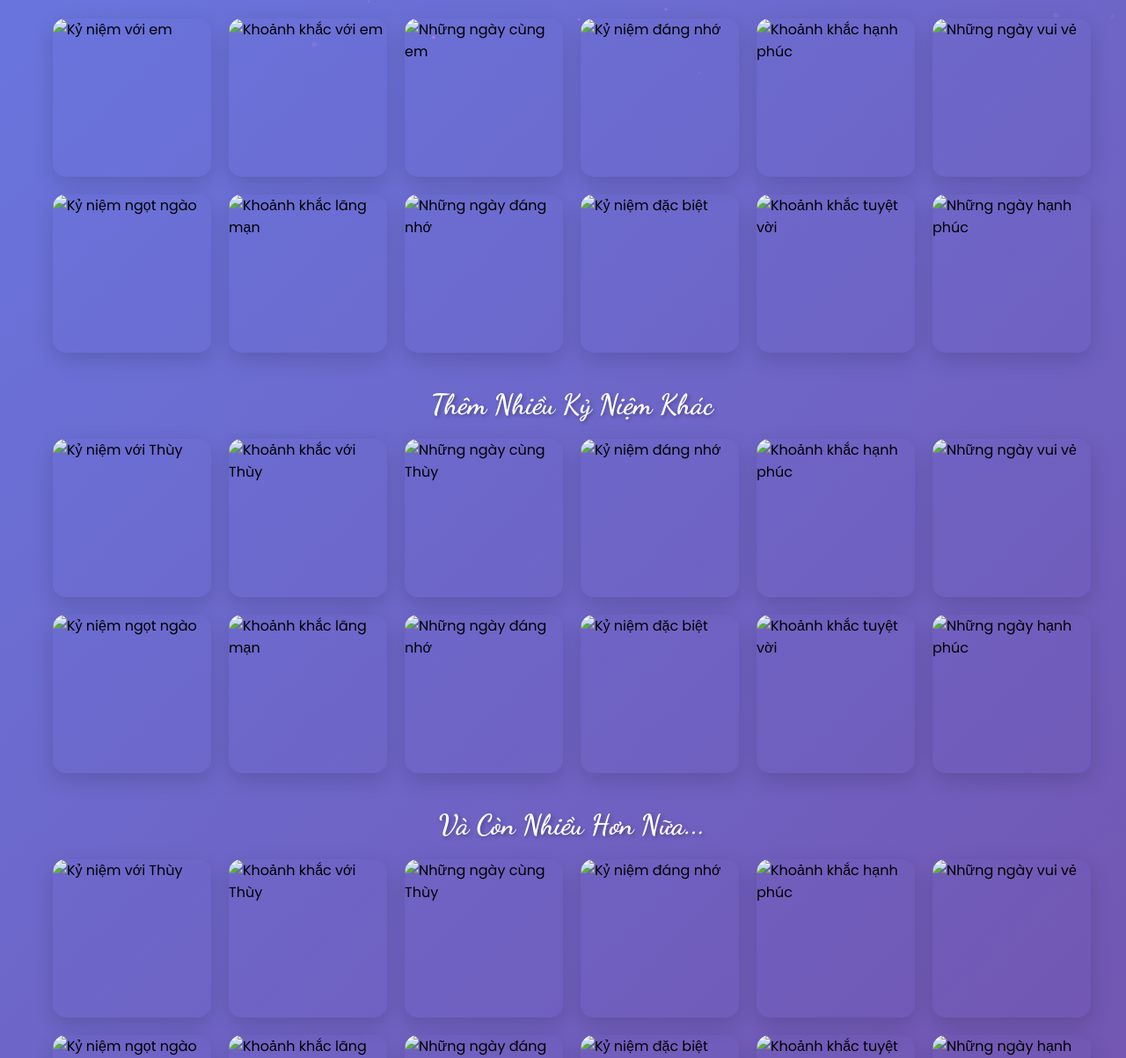
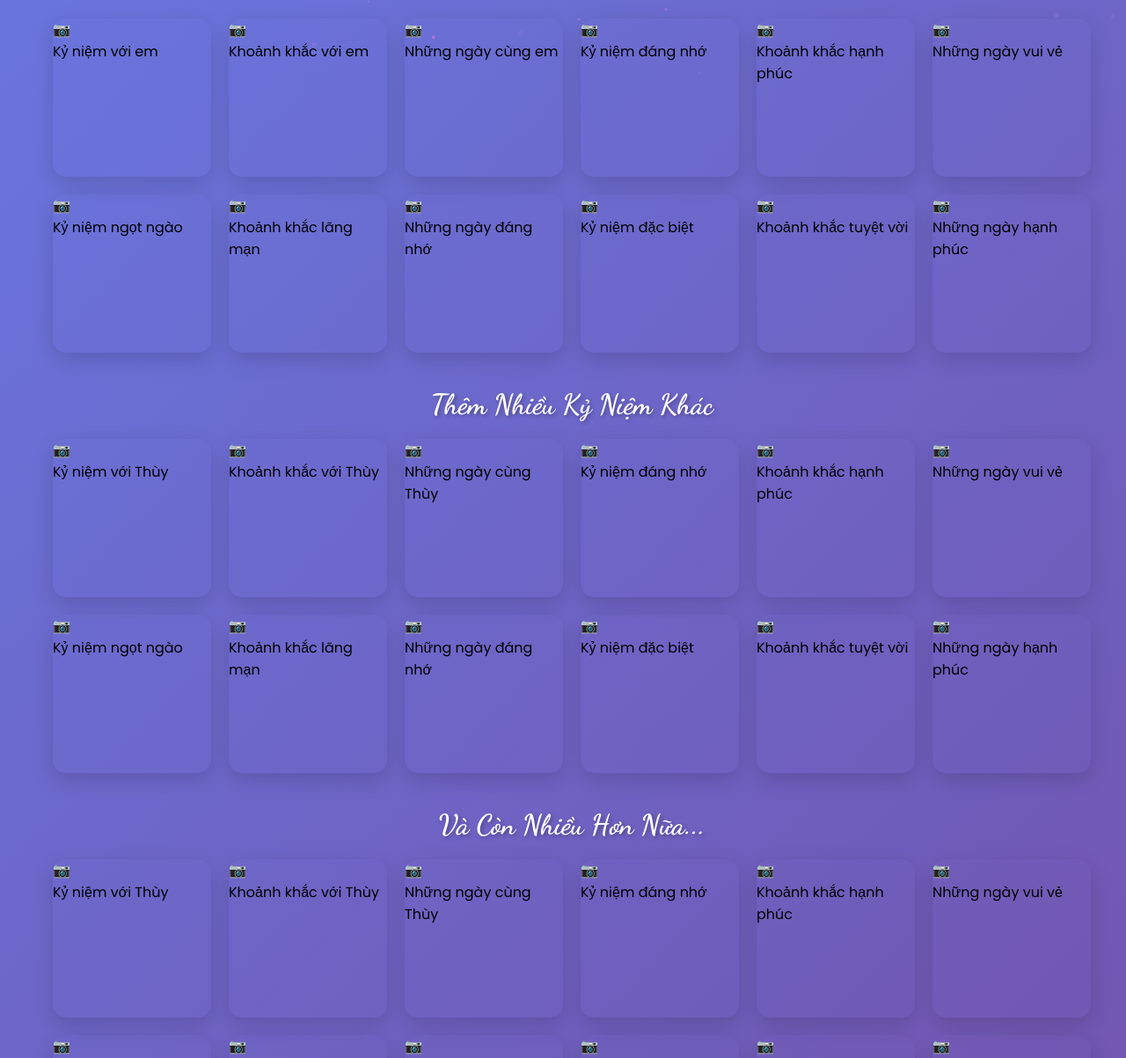
Before and after one commit to nguyenminhhieu06878-stack/Dear, a plain HTML site: page index.html in a window 1280 px wide. Shown: the part 712-1915 px from the top of the page at 88% size. Drawn offline with Linux system fonts and the light colour scheme.

Commit message:
Fix: Thay thế ảnh bị mất bằng placeholder đẹp mắt với animation

```diff
--- a/index.html
+++ b/index.html
@@ -40,73 +40,73 @@
                 <h2>Những Kỷ Niệm Đẹp</h2>
                 <div class="photo-gallery">
                     <div class="photo-item">
-                        <img src="z7148845490012_3ad3a5783031b290a9bacd98e3d8dfea.jpg" alt="Kỷ niệm với em" class="gallery-photo">
+                        <div class="placeholder-image"><span class="placeholder-icon">📷</span><p>Kỷ niệm với em</p></div>
                         <div class="photo-overlay">
                             <span class="heart-icon">💕</span>
                         </div>
                     </div>
                     <div class="photo-item">
-                        <img src="z7148845483774_d53759a57c1dcd03ad85649f64ded39e.jpg" alt="Khoảnh khắc với em" class="gallery-photo">
+                        <div class="placeholder-image"><span class="placeholder-icon">📷</span><p>Khoảnh khắc với em</p></div>
                         <div class="photo-overlay">
                             <span class="heart-icon">💖</span>
                         </div>
                     </div>
                     <div class="photo-item">
-                        <img src="z7148845481913_23210ecd6f6e09dc0091bf3f730f5786.jpg" alt="Những ngày cùng em" class="gallery-photo">
+                        <div class="placeholder-image"><span class="placeholder-icon">📷</span><p>Những ngày cùng em</p></div>
                         <div class="photo-overlay">
                             <span class="heart-icon">💗</span>
                         </div>
                     </div>
                     <div class="photo-item">
-                        <img src="z7148845478624_c6ece29eb81efc2fac7a76055c435bce.jpg" alt="Kỷ niệm đáng nhớ" class="gallery-photo">
+                        <div class="placeholder-image"><span class="placeholder-icon">📷</span><p>Kỷ niệm đáng nhớ</p></div>
                         <div class="photo-overlay">
                             <span class="heart-icon">💝</span>
                         </div>
                     </div>
                     <div class="photo-item">
-                        <img src="z7148845470532_535760aeeb82edc3a9856134ecc7c6e7.jpg" alt="Khoảnh khắc hạnh phúc" class="gallery-photo">
+                        <div class="placeholder-image"><span class="placeholder-icon">📷</span><p>Khoảnh khắc hạnh phúc</p></div>
                         <div class="photo-overlay">
                             <span class="heart-icon">💕</span>
                         </div>
                     </div>
                     <div class="photo-item">
-                        <img src="z7148845465806_580d356f9d85978e860925e366a7409d.jpg" alt="Những ngày vui vẻ" class="gallery-photo">
+                        <div class="placeholder-image"><span class="placeholder-icon">📷</span><p>Những ngày vui vẻ</p></div>
                         <div class="photo-overlay">
                             <span class="heart-icon">💖</span>
                         </div>
                     </div>
                     <div class="photo-item">
-                        <img src="z7148845462840_e32210c9f8c9decfcd9d37c5e50a980e.jpg" alt="Kỷ niệm ngọt ngào" class="gallery-photo">
+                        <div class="placeholder-image"><span class="placeholder-icon">📷</span><p>Kỷ niệm ngọt ngào</p></div>
                         <div class="photo-overlay">
                             <span class="heart-icon">💗</span>
                         </div>
                     </div>
                     <div class="photo-item">
-                        <img src="z7148845460239_39f93d9b28075ba3f942f654b17b1342.jpg" alt="Khoảnh khắc lãng mạn" class="gallery-photo">
+                        <div class="placeholder-image"><span class="placeholder-icon">📷</span><p>Khoảnh khắc lãng mạn</p></div>
                         <div class="photo-overlay">
                             <span class="heart-icon">💝</span>
                         </div>
                     </div>
                     <div class="photo-item">
-                        <img src="z7148845455301_f60c5d476e0f6695cb5add0e69bf372a.jpg" alt="Những ngày đáng nhớ" class="gallery-photo">
+                        <div class="placeholder-image"><span class="placeholder-icon">📷</span><p>Những ngày đáng nhớ</p></div>
                         <div class="photo-overlay">
                             <span class="heart-icon">💕</span>
                         </div>
                     </div>
                     <div class="photo-item">
-                        <img src="z7148845453038_e0c480ef0366e9a5031d14a0d066d881.jpg" alt="Kỷ niệm đặc biệt" class="gallery-photo">
+                        <div class="placeholder-image"><span class="placeholder-icon">📷</span><p>Kỷ niệm đặc biệt</p></div>
                         <div class="photo-overlay">
                             <span class="heart-icon">💖</span>
                         </div>
                     </div>
                     <div class="photo-item">
-                        <img src="z7148845448592_fe9de935a2b67a5049c99b147037e32d.jpg" alt="Khoảnh khắc tuyệt vời" class="gallery-photo">
+                        <div class="placeholder-image"><span class="placeholder-icon">📷</span><p>Khoảnh khắc tuyệt vời</p></div>
                         <div class="photo-overlay">
                             <span class="heart-icon">💗</span>
                         </div>
                     </div>
                     <div class="photo-item">
-                        <img src="z7148845442737_88ced1e1aa78ea3f98332d50444d68e4.jpg" alt="Những ngày hạnh phúc" class="gallery-photo">
+                        <div class="placeholder-image"><span class="placeholder-icon">📷</span><p>Những ngày hạnh phúc</p></div>
                         <div class="photo-overlay">
                             <span class="heart-icon">💝</span>
                         </div>
@@ -118,73 +118,73 @@
                     <h3>Thêm Nhiều Kỷ Niệm Khác</h3>
                     <div class="photo-gallery">
                         <div class="photo-item">
-                            <img src="z7148845494095_b98f5570d79e19613425618292ceddbe.jpg" alt="Kỷ niệm với Thùy" class="gallery-photo">
+                            <div class="placeholder-image"><span class="placeholder-icon">📷</span><p>Kỷ niệm với Thùy</p></div>
                             <div class="photo-overlay">
                                 <span class="heart-icon">💕</span>
                             </div>
                         </div>
                         <div class="photo-item">
-                            <img src="z7148845497239_ba8c2a986c6233eb20b41d868c318101.jpg" alt="Khoảnh khắc với Thùy" class="gallery-photo">
+                            <div class="placeholder-image"><span class="placeholder-icon">📷</span><p>Khoảnh khắc với Thùy</p></div>
                             <div class="photo-overlay">
                                 <span class="heart-icon">💖</span>
                             </div>
                         </div>
                         <div class="photo-item">
-                            <img src="z7148845501750_3d40a10043923bc8dd0e086c4683ccda.jpg" alt="Những ngày cùng Thùy" class="gallery-photo">
+                            <div class="placeholder-image"><span class="placeholder-icon">📷</span><p>Những ngày cùng Thùy</p></div>
                             <div class="photo-overlay">
                                 <span class="heart-icon">💗</span>
                             </div>
                         </div>
                         <div class="photo-item">
-                            <img src="z7148845505629_d4eaa31ce35ca7171145de3e0362ddbd.jpg" alt="Kỷ niệm đáng nhớ" class="gallery-photo">
+                            <div class="placeholder-image"><span class="placeholder-icon">📷</span><p>Kỷ niệm đáng nhớ</p></div>
                             <div class="photo-overlay">
                                 <span class="heart-icon">💝</span>
                             </div>
                         </div>
                         <div class="photo-item">
-                            <img src="z7148845514328_d03227d44942433fb986e8813ce3f10b.jpg" alt="Khoảnh khắc hạnh phúc" class="gallery-photo">
+                            <div class="placeholder-image"><span class="placeholder-icon">📷</span><p>Khoảnh khắc hạnh phúc</p></div>
                             <div class="photo-overlay">
                                 <span class="heart-icon">💕</span>
                             </div>
                         </div>
                         <div class="photo-item">
-                            <img src="z7148845519306_bf6c5ef87fe4f44a813acf9c56569af2.jpg" alt="Những ngày vui vẻ" class="gallery-photo">
+                            <div class="placeholder-image"><span class="placeholder-icon">📷</span><p>Những ngày vui vẻ</p></div>
                             <div class="photo-overlay">
                                 <span class="heart-icon">💖</span>
                             </div>
                         </div>
                         <div class="photo-item">
-                            <img src="z7148845523234_5aeabba7ef0f03411fe70de038fa3dcd.jpg" alt="Kỷ niệm ngọt ngào" class="gallery-photo">
+                            <div class="placeholder-image"><span class="placeholder-icon">📷</span><p>Kỷ niệm ngọt ngào</p></div>
                             <div class="photo-overlay">
                                 <span class="heart-icon">💗</span>
                             </div>
                         </div>
                         <div class="photo-item">
-                            <img src="z7148845524630_003170ca2b02e1a429e1280eabf65fdb.jpg" alt="Khoảnh khắc lãng mạn" class="gallery-photo">
+                            <div class="placeholder-image"><span class="placeholder-icon">📷</span><p>Khoảnh khắc lãng mạn</p></div>
                             <div class="photo-overlay">
                                 <span class="heart-icon">💝</span>
                             </div>
                         </div>
                         <div class="photo-item">
-                            <img src="z7148845529583_6f9de82bcef74733c75f82a537663204.jpg" alt="Những ngày đáng nhớ" class="gallery-photo">
+                            <div class="placeholder-image"><span class="placeholder-icon">📷</span><p>Những ngày đáng nhớ</p></div>
                             <div class="photo-overlay">
                                 <span class="heart-icon">💕</span>
                             </div>
                         </div>
                         <div class="photo-item">
-                            <img src="z7148845534993_674e0a4b27fc8415be23cb25f6f67c74.jpg" alt="Kỷ niệm đặc biệt" class="gallery-photo">
+                            <div class="placeholder-image"><span class="placeholder-icon">📷</span><p>Kỷ niệm đặc biệt</p></div>
                             <div class="photo-overlay">
                                 <span class="heart-icon">💖</span>
                             </div>
                         </div>
                         <div class="photo-item">
-                            <img src="z7148845541346_d4b3da68ee32155548aa83af6b898cd5.jpg" alt="Khoảnh khắc tuyệt vời" class="gallery-photo">
+                            <div class="placeholder-image"><span class="placeholder-icon">📷</span><p>Khoảnh khắc tuyệt vời</p></div>
                             <div class="photo-overlay">
                                 <span class="heart-icon">💗</span>
                             </div>
                         </div>
                         <div class="photo-item">
-                            <img src="z7148845541579_c2271a4203a37572d7bf93773b11ee46.jpg" alt="Những ngày hạnh phúc" class="gallery-photo">
+                            <div class="placeholder-image"><span class="placeholder-icon">📷</span><p>Những ngày hạnh phúc</p></div>
                             <div class="photo-overlay">
                                 <span class="heart-icon">💝</span>
                             </div>
@@ -197,73 +197,73 @@
                     <h3>Và Còn Nhiều Hơn Nữa...</h3>
                     <div class="photo-gallery">
                         <div class="photo-item">
-                            <img src="z7148845549135_305e36dca94db9154ac38d720e50aba2.jpg" alt="Kỷ niệm với Thùy" class="gallery-photo">
+                            <div class="placeholder-image"><span class="placeholder-icon">📷</span><p>Kỷ niệm với Thùy</p></div>
                             <div class="photo-overlay">
                                 <span class="heart-icon">💕</span>
                             </div>
                         </div>
                         <div class="photo-item">
-                            <img src="z7148845552245_9269097b1f91a181f5735547a88191c3.jpg" alt="Khoảnh khắc với Thùy" class="gallery-photo">
+                            <div class="placeholder-image"><span class="placeholder-icon">📷</span><p>Khoảnh khắc với Thùy</p></div>
                             <div class="photo-overlay">
                                 <span class="heart-icon">💖</span>
                             </div>
                         </div>
                         <div class="photo-item">
-                            <img src="z7148845554575_ae7eb950536c875cba06ae5c02f06c47.jpg" alt="Những ngày cùng Thùy" class="gallery-photo">
+                            <div class="placeholder-image"><span class="placeholder-icon">📷</span><p>Những ngày cùng Thùy</p></div>
                             <div class="photo-overlay">
                                 <span class="heart-icon">💗</span>
                             </div>
                         </div>
                         <div class="photo-item">
-                            <img src="z7148845557038_88d7041b33d1f69a4707a6f7e3f8f249.jpg" alt="Kỷ niệm đáng nhớ" class="gallery-photo">
+                            <div class="placeholder-image"><span class="placeholder-icon">📷</span><p>Kỷ niệm đáng nhớ</p></div>
                             <div class="photo-overlay">
                                 <span class="heart-icon">💝</span>
                             </div>
                         </div>
                         <div class="photo-item">
-                            <img src="z7148845565172_199cc61fd7299569c71b2f3ffdabe8d6.jpg" alt="Khoảnh khắc hạnh phúc" class="gallery-photo">
+                            <div class="placeholder-image"><span class="placeholder-icon">📷</span><p>Khoảnh khắc hạnh phúc</p></div>
                             <div class="photo-overlay">
                                 <span class="heart-icon">💕</span>
                             </div>
                         </div>
                         <div class="photo-item">
-                            <img src="z7148845568230_ef1bee7ff62a56fe09d931930597a707.jpg" alt="Những ngày vui vẻ" class="gallery-photo">
+                            <div class="placeholder-image"><span class="placeholder-icon">📷</span><p>Những ngày vui vẻ</p></div>
                             <div class="photo-overlay">
                                 <span class="heart-icon">💖</span>
                             </div>
                         </div>
                         <div class="photo-item">
-                            <img src="z7148845577093_76477b9c082a23350b0a834afdade215.jpg" alt="Kỷ niệm ngọt ngào" class="gallery-photo">
+                            <div class="placeholder-image"><span class="placeholder-icon">📷</span><p>Kỷ niệm ngọt ngào</p></div>
                             <div class="photo-overlay">
                                 <span class="heart-icon">💗</span>
                             </div>
                         </div>
                         <div class="photo-item">
-                            <img src="z7148845580261_1511c1cbe49d83dca3f6cf931d67414e.jpg" alt="Khoảnh khắc lãng mạn" class="gallery-photo">
+                            <div class="placeholder-image"><span class="placeholder-icon">📷</span><p>Khoảnh khắc lãng mạn</p></div>
                             <div class="photo-overlay">
                                 <span class="heart-icon">💝</span>
                             </div>
                         </div>
                         <div class="photo-item">
-                            <img src="z7148845587206_685e475164e719b21c8aecb0892aee22.jpg" alt="Những ngày đáng nhớ" class="gallery-photo">
+                            <div class="placeholder-image"><span class="placeholder-icon">📷</span><p>Những ngày đáng nhớ</p></div>
                             <div class="photo-overlay">
                                 <span class="heart-icon">💕</span>
                             </div>
                         </div>
                         <div class="photo-item">
-                            <img src="z7148845588958_f0b3833c152be578dbcf3ce2b7eab081.jpg" alt="Kỷ niệm đặc biệt" class="gallery-photo">
+                            <div class="placeholder-image"><span class="placeholder-icon">📷</span><p>Kỷ niệm đặc biệt</p></div>
                             <div class="photo-overlay">
                                 <span class="heart-icon">💖</span>
                             </div>
                         </div>
                         <div class="photo-item">
-                            <img src="z7148845589946_f4a86907ea852f2d07b19589c9c8ad95.jpg" alt="Khoảnh khắc tuyệt vời" class="gallery-photo">
+                            <div class="placeholder-image"><span class="placeholder-icon">📷</span><p>Khoảnh khắc tuyệt vời</p></div>
                             <div class="photo-overlay">
                                 <span class="heart-icon">💗</span>
                             </div>
                         </div>
                         <div class="photo-item">
-                            <img src="z7148845594838_65463ef0e54e3d3dc442e3b6434da90f.jpg" alt="Những ngày hạnh phúc" class="gallery-photo">
+                            <div class="placeholder-image"><span class="placeholder-icon">📷</span><p>Những ngày hạnh phúc</p></div>
                             <div class="photo-overlay">
                                 <span class="heart-icon">💝</span>
                             </div>
```
